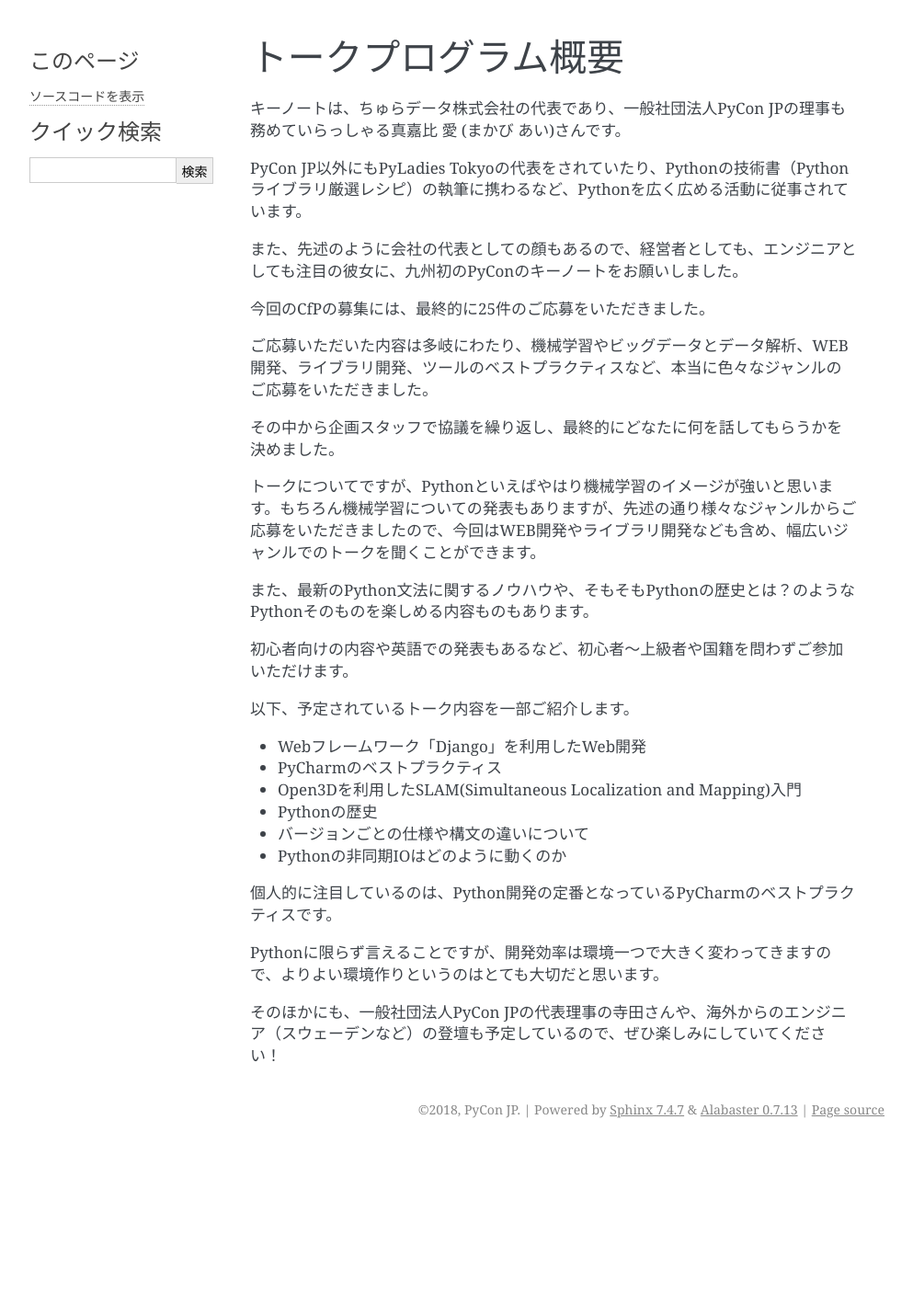
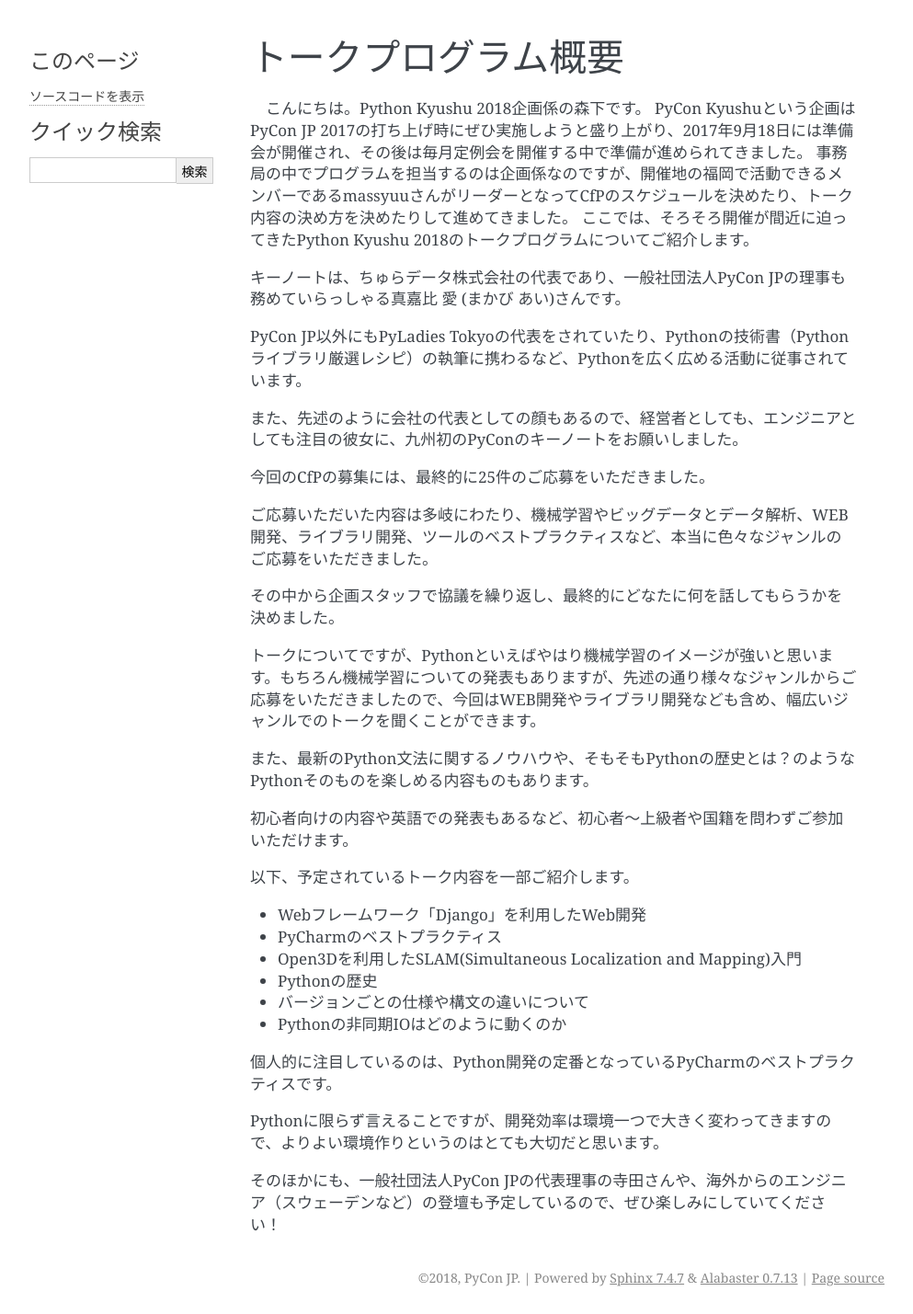
Before and after one commit to pyconjp/kyushu-2018-pre-report, a Sphinx documentation site: the page built from source/talks.rst, in a window 1280 px wide. Shown: the whole page at 92% size, without its empty margins (148-1141 px from the left). Built offline with Sphinx 7.4.7, drawn with Linux system fonts in a browser that asks for light colours; before the commit the page ends 1246 px from its top, so only the background shows below that.

Commit message:
出だしを試しに加筆

```diff
--- a/source/talks.rst
+++ b/source/talks.rst
@@ -1,6 +1,11 @@
 ====================================
 トークプログラム概要
 ====================================
+
+　こんにちは。Python Kyushu 2018企画係の森下です。
+PyCon Kyushuという企画はPyCon JP 2017の打ち上げ時にぜひ実施しようと盛り上がり、2017年9月18日には準備会が開催され、その後は毎月定例会を開催する中で準備が進められてきました。
+事務局の中でプログラムを担当するのは企画係なのですが、開催地の福岡で活動できるメンバーであるmassyuuさんがリーダーとなってCfPのスケジュールを決めたり、トーク内容の決め方を決めたりして進めてきました。
+ここでは、そろそろ開催が間近に迫ってきたPython Kyushu 2018のトークプログラムについてご紹介します。
 
 キーノートは、ちゅらデータ株式会社の代表であり、一般社団法人PyCon JPの理事も務めていらっしゃる真嘉比 愛 (まかび あい)さんです。
 
```
